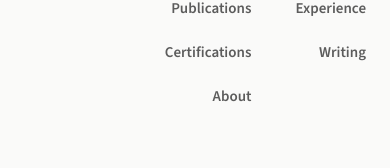
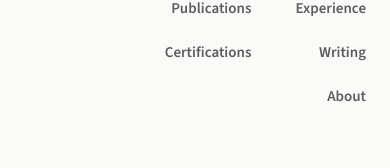
Before and after one commit to pratyushagarwal22/pratyushagarwal.com, a Next.js app: page / in a window 390 px wide. Both pictures are taken after a click on the button 352 px from the left and 38 px from the top of the page. Shown: the part 143-311 px from the top of the page. Built offline with nearby package versions, Linux system fonts and the light colour scheme.

Commit message:
fix: align trailing mobile nav item to right column

```diff
--- a/components/SiteHeader.tsx
+++ b/components/SiteHeader.tsx
@@ -136,8 +136,11 @@ export function SiteHeader() {
           className="border-t border-border md:hidden"
         >
           <ul className="ml-auto grid w-max max-w-full grid-cols-2 gap-x-3 gap-y-0 py-2 pr-4 pl-4">
-            {navItems.map((item) => (
-              <li key={item.href}>
+            {navItems.map((item, i) => (
+              <li
+                key={item.href}
+                className={i === navItems.length - 1 ? "col-start-2" : undefined}
+              >
                 <a
                   href={item.href}
                   className={`${linkClassName} flex min-h-11 items-center justify-end px-2 text-right`}
```
